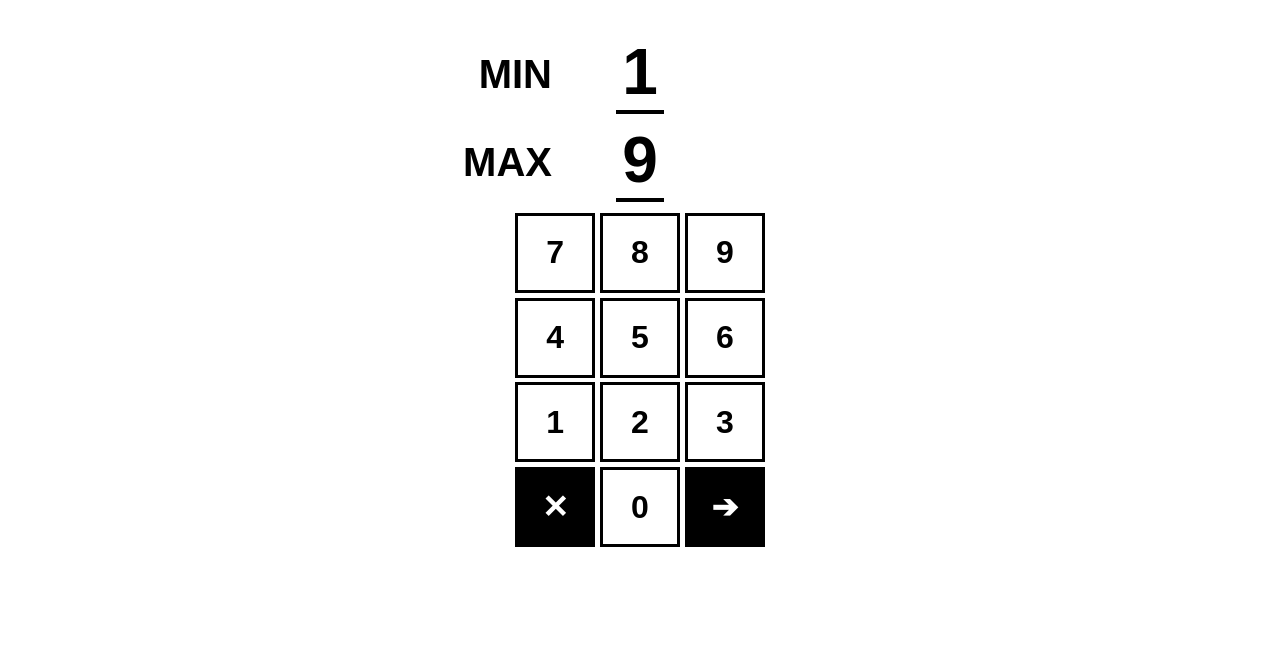
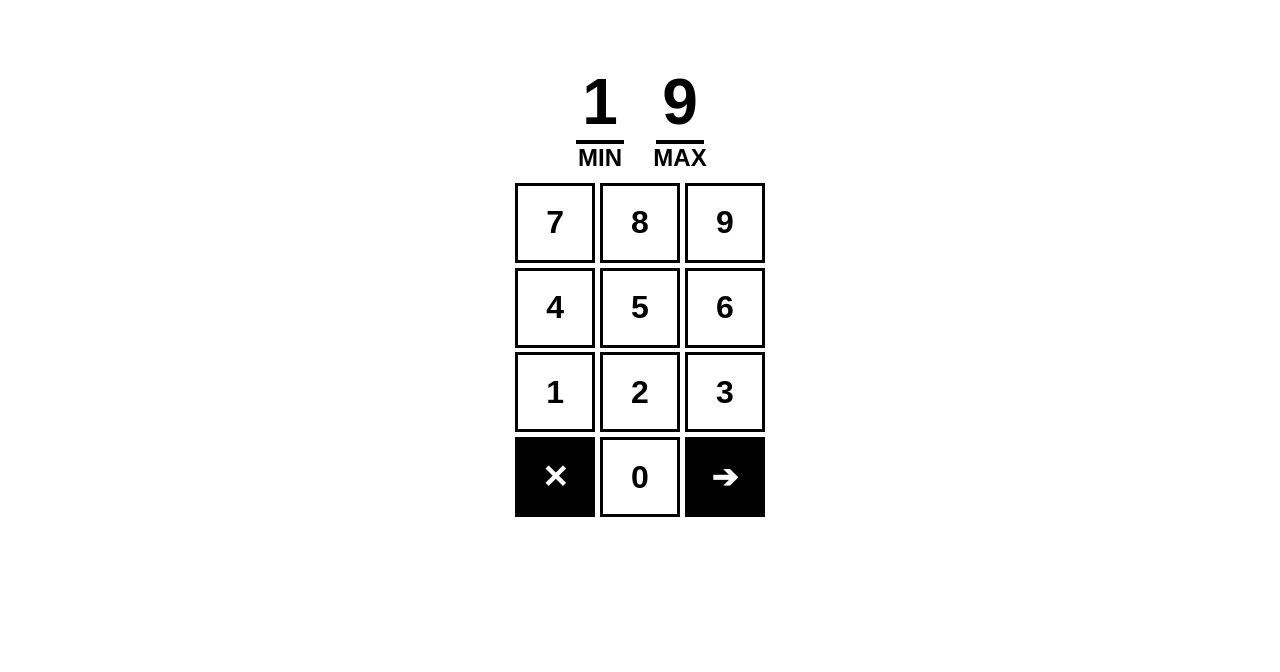
Before and after one commit to mlmar/multiply, a plain HTML site: page index.html in a window 1280 px wide. Shown: the top 672 px of the page. Drawn offline with nearby package versions, Linux system fonts and the light colour scheme.

Commit message:
Adjusted menu label ui to horizontal position, fixed bug where max and min were resetting

```diff
--- a/index.css
+++ b/index.css
@@ -57,20 +57,15 @@ footer > a {
   width: 5rem;
 }
 
-.float-span-text > span {
-  position: absolute;
-  right: 100%;
-}
-
-.float-span-text {
-  position: relative;
-}
-
 .invisible {
   visibility: hidden;
 }
 
 /* SPECIFIC STYLES */
+
+.menu-labels {
+  min-width: 10rem;
+}
 
 .menu-labels > *,
 .output-labels > * {
@@ -87,15 +82,13 @@ footer > a {
 }
 
 .menu-labels span {
-  font-size: 2.5rem;
+  font-size: 1.5rem;
   text-decoration: none;
-  padding-right: 5vw;
   border-bottom: none;
 }
 
 .menu-labels label.focused {
   color: var(--green);
-  border-color: var(--green);
 }
 
 .timer-labels {
--- a/index.js
+++ b/index.js
@@ -102,7 +102,7 @@ function handleKeypadClick(event) {
 function pressValue(value, num, prop) {
   if(isNaN(num)) {
     if(value === Constants.CLEAR) {
-      state[prop] = null;
+      state[prop] = 0;
     } else if(value === Constants.BACKSPACE) {
       state[prop] = Math.floor(state[prop] / 10);
     } else if(state.inProgress && value === Constants.ENTER) {
@@ -131,6 +131,8 @@ function start() {
     state.inProgress = true;
     state.time = 0;
     state.currentQuestions = 0;
+    state.min = parseInt($main.$menuLabels.$min.text());
+    state.max = parseInt($main.$menuLabels.$max.text());
     $main.$focused = $main.$outputLabels.$m3;
     generateRandomEquation();
     timer.start(update);
--- a/js/Menu.js
+++ b/js/Menu.js
@@ -1,15 +1,15 @@
 // MIN MAX LABELS
 function buildMenulabel(label, value) {
   return $(`
-    <div class="flex flex-fill flex-middle flex-center float-span-text">
+    <div class="flex-col flex-fill flex-middle flex-center">
+      <label class="flex flex-middle flex-center" data-state="${label}"> ${value} </label>
       <span> ${label.toUpperCase()} </span>
-      <label class="flex flex-middle flex-center" data-state="${label}"> ${value} </label>
     </div>
   `);
 }
 
 export const buildMenuLabels = function(min, max) {
-  const $container = $(`<section class="flex-col menu-labels"></section>`);
+  const $container = $(`<section class="flex menu-labels"></section>`);
   let $minContainer = buildMenulabel('min', min);
   let $maxContainer = buildMenulabel('max', max);
   $container.$min = $minContainer.find('label');
```
